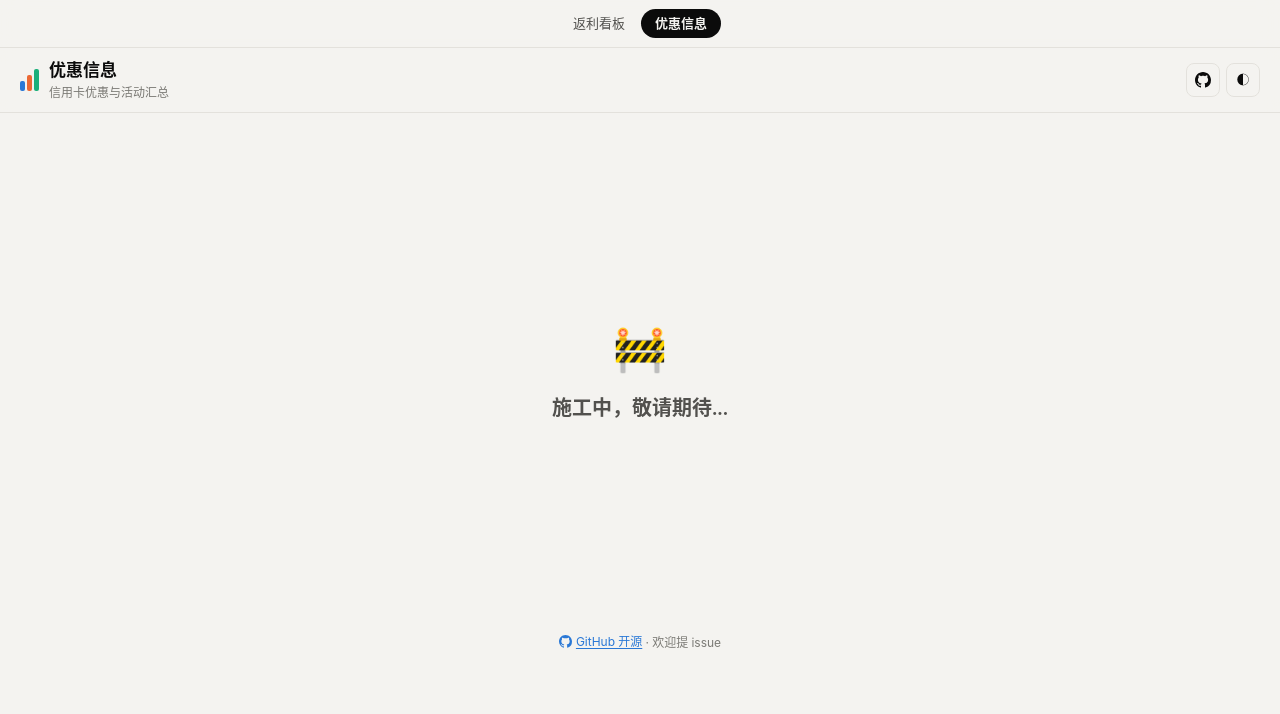
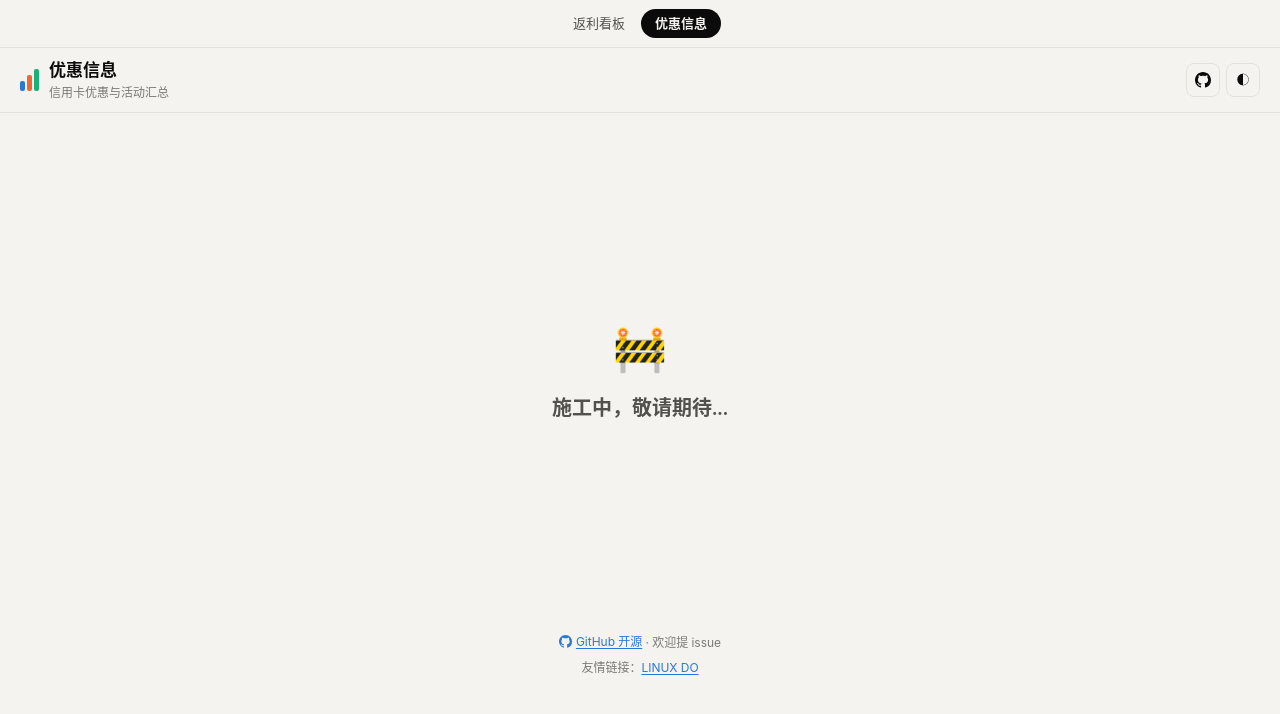
Before and after one commit to zju-silenca/hsbc_rewards, a website: page web/public/offers.html in a window 1280 px wide. Drawn offline with Linux system fonts and the light colour scheme.

Commit message:
网站 1.3.7：页面底部加 LINUX DO 社区友链 (#3)
- 看板页、优惠信息页底部加「友情链接：LINUX DO」（https://linux.do/）
- 已在开发测试站验证

🤖 Generated with [Claude Code](https://claude.com/claude-code)

Co-authored-by: Claude Opus 5.5 <noreply@anthropic.com>

```diff
--- a/web/package.json
+++ b/web/package.json
@@ -1,7 +1,7 @@
 {
   "name": "bill-rewards",
   "private": true,
-  "version": "1.3.6",
+  "version": "1.3.7",
   "description": "信用卡账单返利看板（纯前端，Cloudflare Workers 静态资源）",
   "license": "MIT",
   "scripts": {
--- a/web/public/app.css
+++ b/web/public/app.css
@@ -249,6 +249,7 @@ section > .card { margin-bottom: 16px; }
 .params input, .params select { width: 100%; }
 
 .foot { text-align: center; margin: 24px 0 8px; }
+.foot.friends { margin-top: 4px; }
 
 @media (max-width: 640px) {
   .kpi .value { font-size: 22px; }
--- a/web/public/offers.html
+++ b/web/public/offers.html
@@ -33,6 +33,7 @@
       </div>
     </section>
     <p class="foot muted small"><a class="gh-link" href="https://github.com/zju-silenca/hsbc_rewards" target="_blank" rel="noopener"><svg viewBox="0 0 16 16" width="13" height="13" aria-hidden="true"><path fill="currentColor" d="M8 0C3.58 0 0 3.58 0 8c0 3.54 2.29 6.53 5.47 7.59.4.07.55-.17.55-.38 0-.19-.01-.82-.01-1.49-2.01.37-2.53-.49-2.69-.94-.09-.23-.48-.94-.82-1.13-.28-.15-.68-.52-.01-.53.63-.01 1.08.58 1.23.82.72 1.21 1.87.87 2.33.66.07-.52.28-.87.51-1.07-1.78-.2-3.64-.89-3.64-3.95 0-.87.31-1.59.82-2.15-.08-.2-.36-1.02.08-2.12 0 0 .67-.21 2.2.82.64-.18 1.32-.27 2-.27.68 0 1.36.09 2 .27 1.53-1.04 2.2-.82 2.2-.82.44 1.1.16 1.92.08 2.12.51.56.82 1.27.82 2.15 0 3.07-1.87 3.75-3.65 3.95.29.25.54.73.54 1.48 0 1.07-.01 1.93-.01 2.2 0 .21.15.46.55.38A8.013 8.013 0 0016 8c0-4.42-3.58-8-8-8z"/></svg> GitHub 开源</a> · 欢迎提 issue</p>
+    <p class="foot friends muted small">友情链接：<a href="https://linux.do/" target="_blank" rel="noopener">LINUX DO</a></p>
   </main>
   <nav class="pagenav" id="pagenav" aria-label="页面">
     <a href="./">返利看板</a>
```
Also changed, not shown: web/public/index.html (+2 -0 lines), 1 other file.
